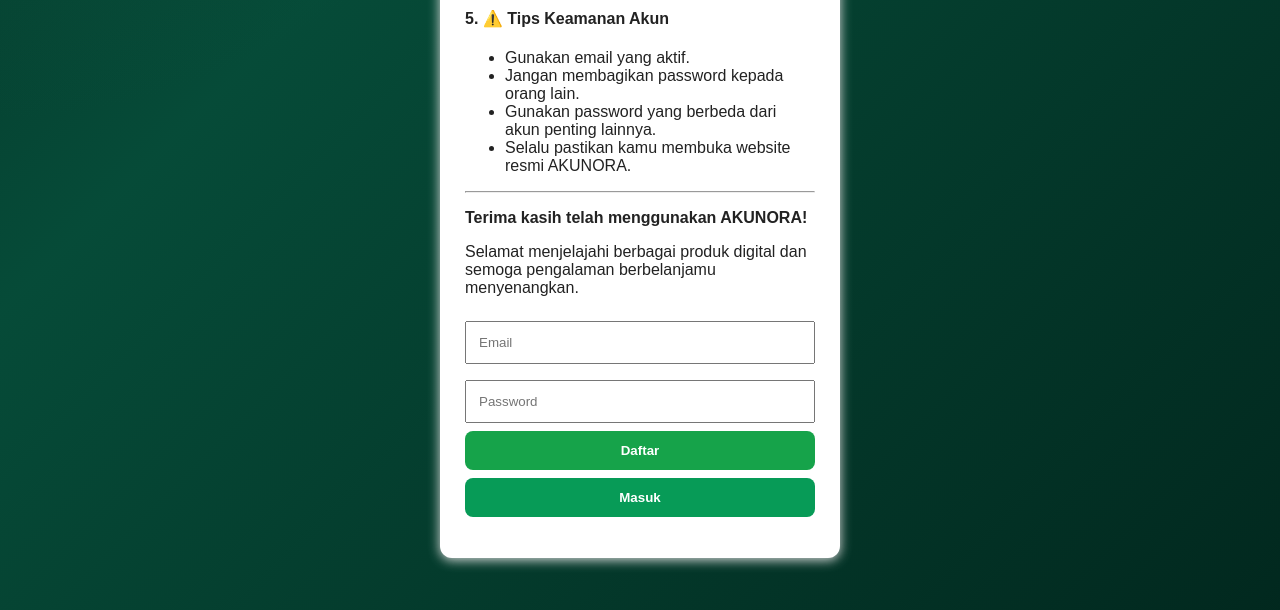
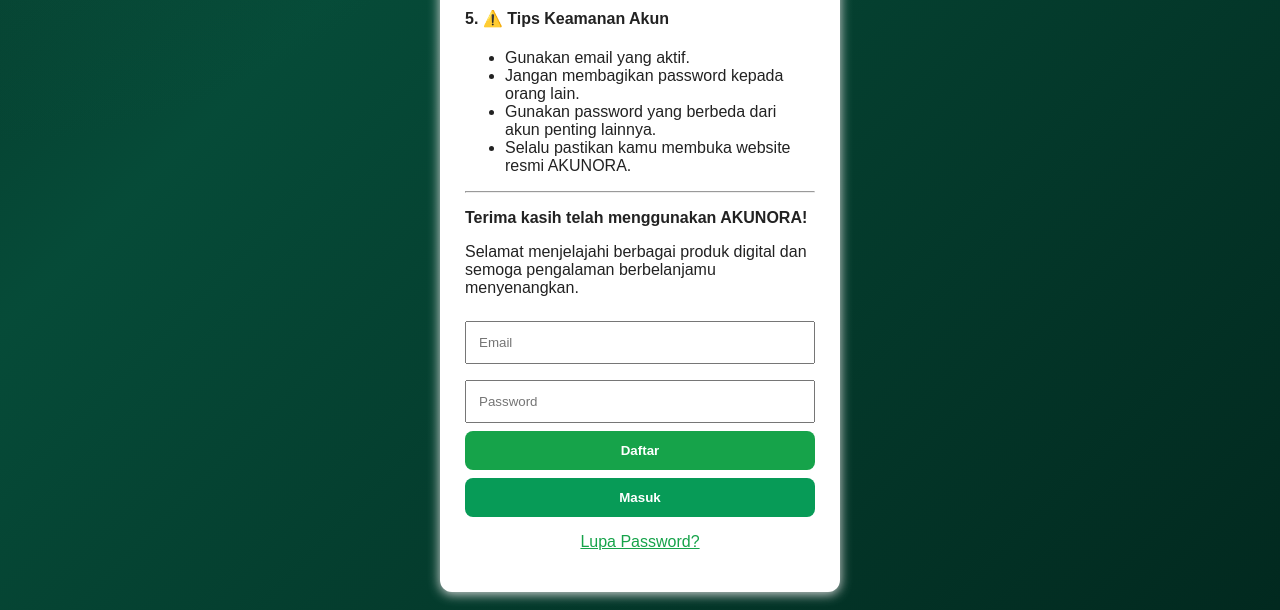
Before and after one commit to Rizzzuka/Akunora, a plain HTML site: page index.html in a window 1280 px wide. Shown: the part 1413-2023 px from the top of the page. Drawn offline with nearby package versions, Linux system fonts and the light colour scheme.

Commit message:
Add 'Forgot Password?' link in index.html
Added a 'Forgot Password?' link to the authentication section.

```diff
--- a/index.html
+++ b/index.html
@@ -342,6 +342,12 @@ console.log("AKUNORA berhasil terhubung ke Supabase!");
   <input id="auth-password" type="password" placeholder="Password" style="width:100%;padding:12px;margin:8px 0;">
   <button onclick="daftarAkun()" style="width:100%;padding:12px;background:#16a34a;color:white;border:0;border-radius:8px;">Daftar</button>
   <button onclick="masukAkun()" style="width:100%;padding:12px;margin-top:8px;">Masuk</button>
+  <p style="text-align:center;">
+  <a href="#" onclick="lupaPassword(); return false;"
+     style="color:#16a34a;">
+    Lupa Password?
+  </a>
+</p>
   <p id="auth-status"></p>
 </div>
 
```
